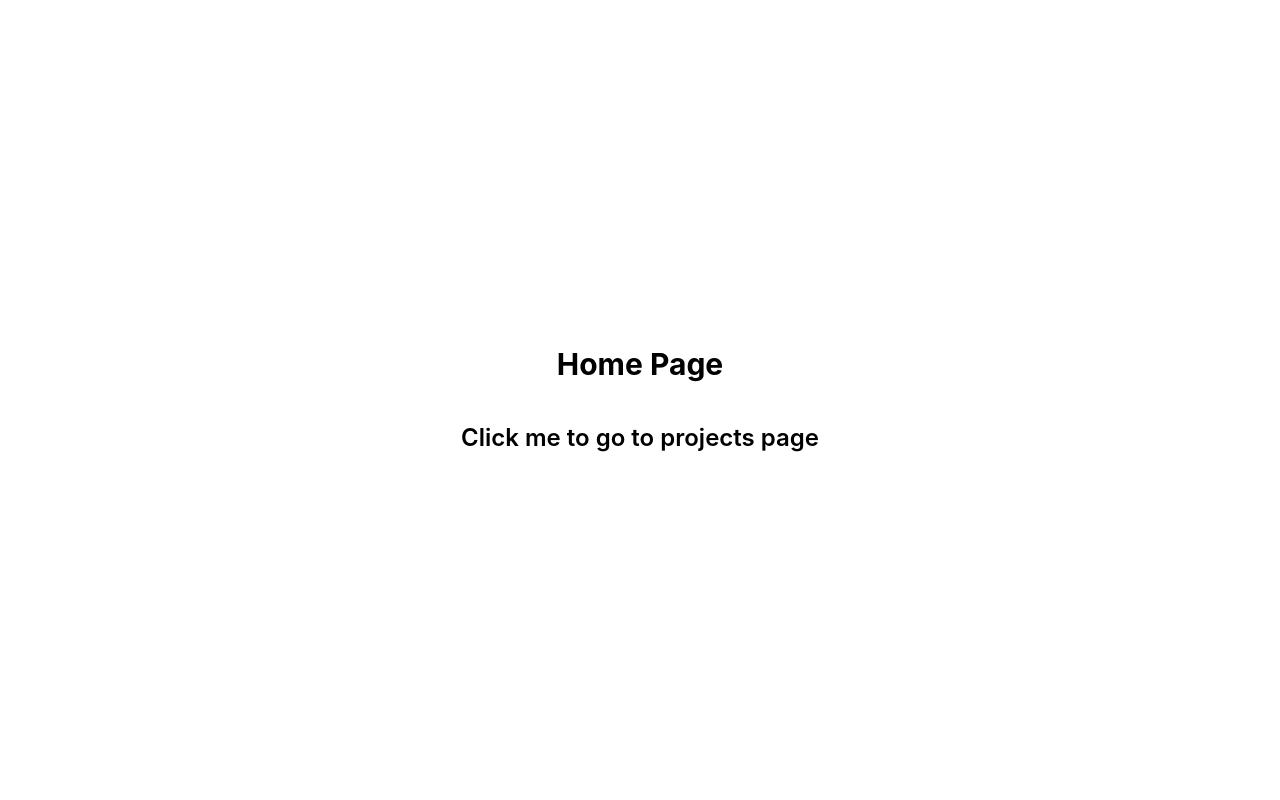
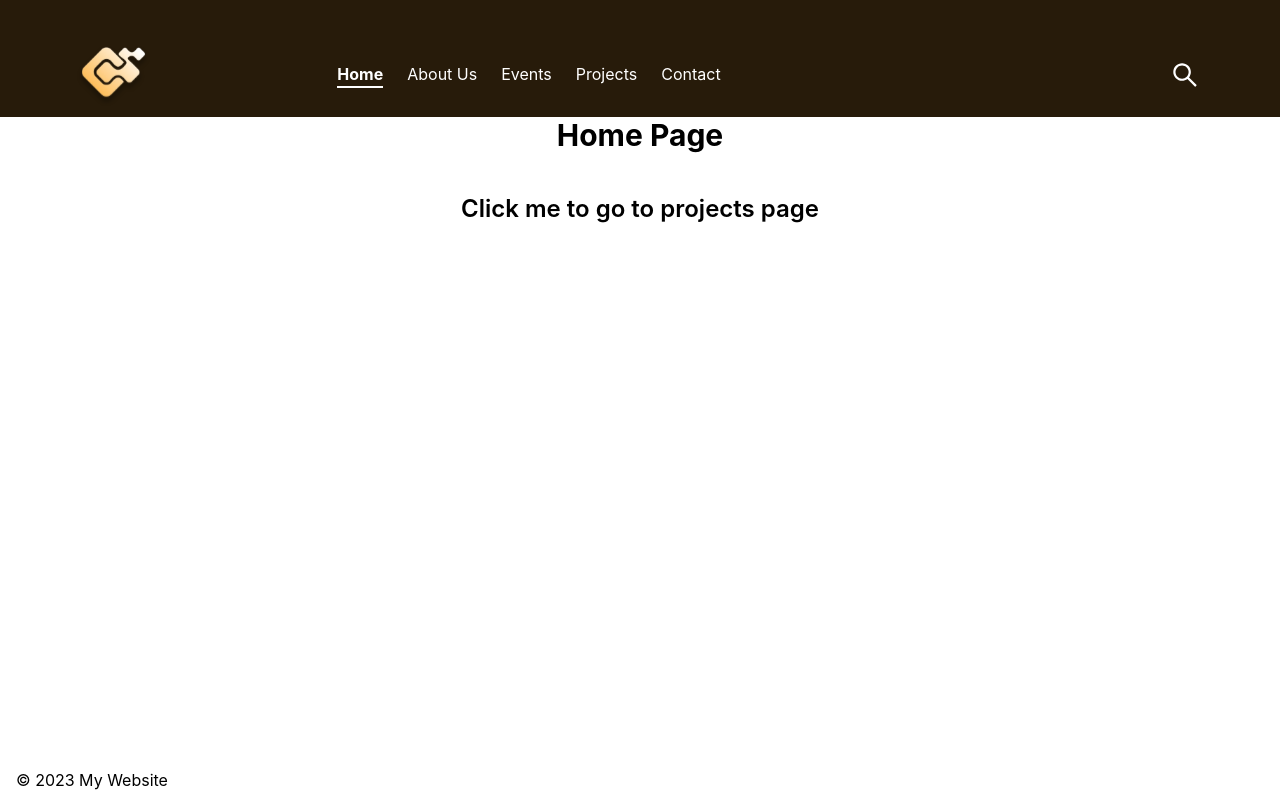
Before and after one commit to CALABAR-TECH-COMMUNITY/CTC-Website-Project, a React (Vite) app: page / in a window 1280 px wide. Built offline with nearby package versions, Linux system fonts and the light colour scheme.

Commit message:
add header

```diff
--- /dev/null
+++ b/src/layout/HomeLayout.tsx
@@ -0,0 +1,104 @@
+import routes from "navigation/routes";
+import React, { ReactNode, useState } from "react";
+import { Link } from "react-router-dom";
+import { ILogo } from "utils/icons.utils";
+import { AiOutlineMenu, AiOutlineClose, AiOutlineSearch } from "react-icons/ai";
+
+
+interface Tab {
+    name: string;
+    link: string;
+    index: number;
+  }
+
+  const tabs: Tab[] = [
+    { name: "Home", link: routes.HOME_PAGE, index: 0 },
+    { name: "About Us", link: "", index: 1 },
+    { name: "Events", link: "", index: 2 },
+    { name: "Projects", link: routes.PROJECTS_PAGE, index: 3 },
+    { name: "Contact", link: "", index: 4 },
+  ];
+
+interface LayoutProps {
+  children: ReactNode;
+}
+
+const HomeLayout = ({ children }: LayoutProps) => {
+  const [showMenu, setShowMenu] = useState(false);
+  const [activeTab, setActiveTab] = useState(0);
+
+  const handleToggleMenu = (toggle?: boolean) => {
+    setShowMenu(toggle !== undefined ? toggle : !showMenu);
+  };
+
+  const handleTabClick = (index: number) => {
+    setActiveTab(index);
+  };
+
+  return (
+    <div className="flex flex-col h-screen" style={{ backgroundColor: "transparent" }}>
+      <nav className=" text-white bg-[#271B0A] pt-8 px-4 md:flex md:justify-between"  >
+        <div className="container md:mx-14 mx-auto py-2 flex justify-between md:justify-start items-center ">
+          <img className="text-xl font-bold " src={ILogo} alt=""/>
+          <div className="md:hidden">
+            <button
+              onClick={() => handleToggleMenu()}
+              type="button"
+              className="text-gray-500 hover:text-white focus:outline-none focus:text-white"
+            >
+                {showMenu ? (
+                    <AiOutlineClose className="w-[30px] h-[30px]"/>
+                ) : (
+                  <AiOutlineMenu className="w-[30px] h-[30px]"/>
+                )}
+            </button>
+          </div>
+          <div className="hidden md:block ml-[15%] md:pl-0 md:pb-0">
+          {tabs.map((tab) => (
+                <Link
+                  key={tab.index}
+                  to={tab.link}
+                  onClick={() => handleTabClick(tab.index)}
+                  className={`block mt-4 md:inline-block md:mt-0 md:ml-6 ${
+                    activeTab === tab.index ? "font-bold border-b-2" : "font-normal"
+                  }`}
+                >
+                  {tab.name}
+                  </Link>
+          ))}
+          </div>
+        </div>
+        {showMenu && (
+          <div className="md:hidden  pb-4 w-[100%] flex gap-4">
+            {tabs.map((tab) => (
+                <Link
+                  key={tab.index}
+                  to={tab.link}
+                  onClick={() => handleTabClick(tab.index)}
+                  className={`block mt-4 md:inline-block md:mt-0 md:ml-6 ${
+                    activeTab === tab.index ? "font-bold text-[12px]" : "font-normal text-[12px]"
+                  }`}
+                >
+                  {tab.name}
+                  </Link>
+          ))}
+          </div>
+        )}
+        <div className="hidden md:block mt-7 mr-16">
+        <AiOutlineSearch className="w-[30px] h-[30px]"/>
+        </div>
+
+      </nav>
+      <div className="flex-1 overflow-y-auto">
+        {children}
+      </div>
+      <footer className="bg-gray-800 text-white">
+        <div className="container mx-auto px-4 py-2 text-black">
+          &copy; 2023 My Website
+        </div>
+      </footer>
+    </div>
+  );
+};
+
+export default HomeLayout;
--- a/src/navigation/AppRouter.tsx
+++ b/src/navigation/AppRouter.tsx
@@ -6,6 +6,7 @@ import { Route, Routes } from "react-router-dom";
 
 import routes from "./routes";
 import useEnhancedCustomRouterUtilities from "./useEnhancedCustomRouterUtilities";
+
 
 const AppRouter = (): JSX.Element => {
   useEnhancedCustomRouterUtilities();
--- a/src/pages/HomePage.tsx
+++ b/src/pages/HomePage.tsx
@@ -1,15 +1,18 @@
+import HomeLayout from "layout/HomeLayout";
 import routes from "navigation/routes";
 import { Link } from "react-router-dom";
 
 const HomePage = (): JSX.Element => {
   return (
-    <main className="flex flex-col gap-10 justify-center items-center h-screen bg-white ">
+    <HomeLayout>
+    <main className="flex flex-col gap-10 justify-center items-center  bg-white ">
       <h4 className=" font-bold text-3xl">Home Page</h4>
 
       <Link to={routes.PROJECTS_PAGE} className="text-2xl font-semibold ">
         Click me to go to projects page
       </Link>
     </main>
+    </HomeLayout>
   );
 };
 
--- a/src/pages/projects/ProjectsPage.tsx
+++ b/src/pages/projects/ProjectsPage.tsx
@@ -1,9 +1,11 @@
 import FindArtisanImage from "assets/images/find-artisans.svg";
+import HomeLayout from "layout/HomeLayout";
 import ProjectCard from "../../components/ProjectCard";
 import ProjectsHeader from "../../components/ProjectsHeader";
 
 const ProjectsPage = (): JSX.Element => {
   return (
+    <HomeLayout>
     <main className="font-comforta">
       {/* HEADER */}
       <ProjectsHeader />
@@ -68,6 +70,7 @@ const ProjectsPage = (): JSX.Element => {
         })}
       </section>
     </main>
+    </HomeLayout>
   );
 };
 
--- /dev/null
+++ b/src/utils/icons.utils.ts
@@ -0,0 +1,4 @@
+import Logo from "../assets/images/Logo.svg";
+
+
+export const ILogo = Logo;
```
Also changed, not shown: src/assets/images/Logo.svg (added).
